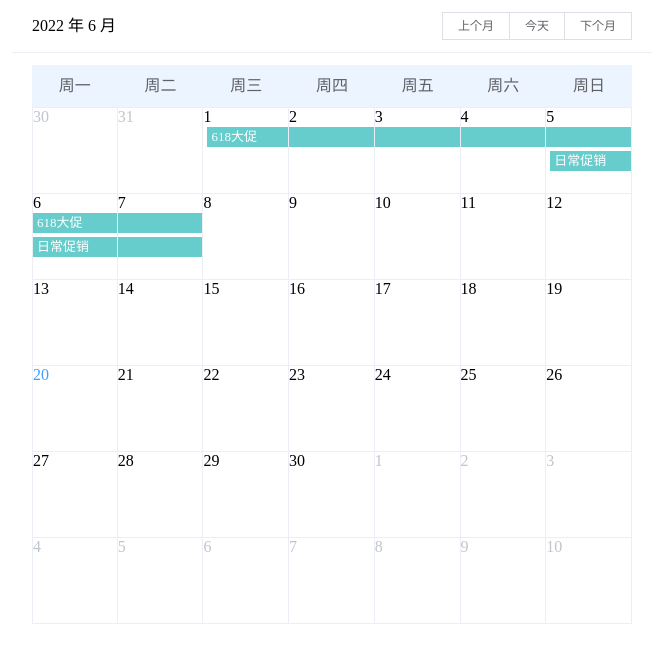
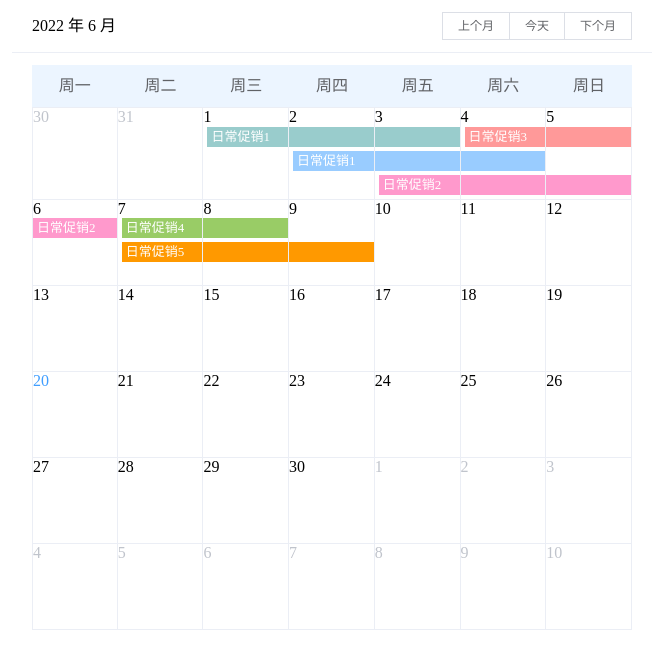
Before and after one commit to snail-lu/portfolio-vue, a Vue app: page /test in a window 1280 px wide. Shown: the top 668 px of the page, without its empty margins (308-971 px from the left). Built offline with nearby package versions, Linux system fonts and the light colour scheme; what v-clipboard, vue-simple-uploader would draw is missing.

Commit message:
促销日历基本完成

```diff
--- a/src/components/Calendar/date-table.vue
+++ b/src/components/Calendar/date-table.vue
@@ -17,7 +17,12 @@
                         <div v-for="(schedule, idx) in scheduleList[index]" :key="idx">
                             <div class="schedule-placeholder" v-if="schedule[key].isPlaceholder"></div>
 
-                            <div class="schedule-item" :class="{ 'is-start': schedule[key].isStart }" v-else>
+                            <div
+                                class="schedule-item"
+                                :class="{ 'is-start': schedule[key].isStart }"
+                                :style="{ 'background-color': schedule[key].bgColor }"
+                                v-else
+                            >
                                 {{ schedule[key].showTitle ? schedule[key].title : '' }}
                             </div>
                         </div>
@@ -94,6 +99,24 @@ export default {
                 const start = index * 7
                 return days.slice(start, start + 7)
             })
+        },
+        /**
+         * 计算可以被插入的行
+         * @param {Array} arr 二维数组 [[{},{},{},{},{},{},{}],[{},{},{},{},{},{},{}],...]
+         * @param {number} startIndex 起始index
+         * @param {number} length 要插入的数据的长度
+         */
+        getInsertRow(arr, startIndex, length) {
+            if (arr.length === 0) return 0
+            const endIndex = startIndex + length > 7 ? 7 : startIndex + length + 1
+            let row = -1
+            for (let i = 0, len = arr.length; i < len; i++) {
+                if (arr[i].slice(startIndex, endIndex).every((item) => item.isPlaceholder)) {
+                    row = i
+                    break
+                }
+            }
+            return row
         }
     },
 
@@ -125,7 +148,6 @@ export default {
         rows() {
             const { date } = this
             let days = []
-            let scheduleList = []
 
             // 计算当前月份第一天是周几
             let firstDay = getFirstDayOfMonth(date)
@@ -144,18 +166,27 @@ export default {
         },
 
         scheduleList() {
+            // 六周日历数据对应六周的日程集合，每周下，可能有多个日程行
             const r = [[], [], [], [], [], []]
             const { rows, schedule } = this
+            const bgColors = ['#99CCCC', '#99CCFF', '#FF99CC', '#FF9999', '#99CC66', '#FF9900', '#666699', '#FF6666']
             // 日程表数据中的起始和结束日期转为时间戳，便于后面进行时间范围判断
-            const transformedSchedule = schedule.map((s) => {
+            const transformedSchedule = schedule.map((s, index) => {
+                const startTimestamp = this.getFormateDateTimestamp(s.start)
+                const endTimestamp = this.getFormateDateTimestamp(s.end)
+                const durationDays = (endTimestamp - startTimestamp) / (24 * 60 * 60 * 1000)
                 return {
                     ...s,
-                    startTimestamp: this.getFormateDateTimestamp(s.start),
-                    endTimestamp: this.getFormateDateTimestamp(s.end)
+                    startTimestamp,
+                    endTimestamp,
+                    bgColor: bgColors[index % 9],
+                    durationDays
                 }
             })
 
+            // 日程活动遍历，将活动数据填进对应的行中
             transformedSchedule.forEach((ts) => {
+                // 对6周日历数据进行遍历
                 rows.forEach((rowItem, rowIndex) => {
                     const schedulePlaceholderRow = [
                         {
@@ -180,21 +211,36 @@ export default {
                             isPlaceholder: true
                         }
                     ]
+                    // 单周数据遍历，根据时间戳来判断遍历到的日期是否在活动时间内，是的话，将活动数据填充到该行该列下
+                    let insertRow = 0
                     rowItem.forEach((column, columnIndex) => {
                         // 当前日期是否在活动日期范围内
                         if (column.timestamp >= ts.startTimestamp && column.timestamp <= ts.endTimestamp) {
+                            // 活动起始日标志
+                            const isStart = column.timestamp === ts.startTimestamp
+                            // 第rowIndex周日程数据集合
                             const scheduleRow = r[rowIndex]
+                            if (isStart) {
+                                // 根据起始日及跨度天数计算数据要插入到第几行日程行
+                                insertRow = this.getInsertRow(scheduleRow, columnIndex, ts.durationDays)
+                            }
+                            // 第rowIndex周未插入过日程行
                             if (scheduleRow.length == 0) {
+                                // 插入一个日程行
                                 scheduleRow.push(schedulePlaceholderRow)
-                            } else if (scheduleRow[scheduleRow.length - 1][columnIndex].id) {
+                            } else if (insertRow === -1) {
+                                // 之前的日程行中没有可以插入的位置，新增一个日程行
                                 scheduleRow.push(schedulePlaceholderRow)
+                                // 插入指针指向最后一行日程行
+                                insertRow = scheduleRow.length - 1
                             }
-                            // debugger
-                            r[rowIndex][scheduleRow.length - 1][columnIndex] = {
-                                isStart: column.timestamp === ts.startTimestamp,
-                                showTitle: column.timestamp === ts.startTimestamp || columnIndex === 0,
+                            // 修改第insertRow行日程行的第columnIndex列数据
+                            scheduleRow[insertRow][columnIndex] = {
+                                isStart,
+                                showTitle: isStart || columnIndex === 0,
                                 title: ts.title || '',
-                                id: ts.id
+                                id: ts.id,
+                                bgColor: ts.bgColor
                             }
                         }
                     })
@@ -257,7 +303,7 @@ export default {
     -webkit-box-sizing: border-box;
     box-sizing: border-box;
     // padding: 8px;
-    height: 85px;
+    min-height: 85px;
 
     .schedule-placeholder {
         width: 100%;
--- a/src/views/demo/promotionCalendar/index.vue
+++ b/src/views/demo/promotionCalendar/index.vue
@@ -1,10 +1,6 @@
 <template>
     <demo :data="demoInfo">
-        <calendar>
-            <template v-slot:dateCell="{ data }">
-                <div :class="data.isSelected ? 'is-selected' : ''">{{ data.day.split('-').slice(2).join('') }} {{ data.isSelected ? '✔️' : '' }}</div>
-            </template>
-        </calendar>
+        <calendar :schedule="schedule" />
     </demo>
 </template>
 
@@ -22,7 +18,63 @@ export default {
             demoInfo: {
                 title: '促销日历',
                 url: ''
-            }
+            },
+            schedule: [
+                {
+                    title: '日常促销1',
+                    start: '2022-06-01',
+                    end: '2022-06-03',
+                    id: 1
+                },
+                {
+                    title: '日常促销2',
+                    start: '2022-06-02',
+                    end: '2022-06-04',
+                    id: 2
+                },
+                {
+                    title: '日常促销3',
+                    start: '2022-06-03',
+                    end: '2022-06-06',
+                    id: 3
+                },
+                {
+                    title: '日常促销4',
+                    start: '2022-06-04',
+                    end: '2022-06-05',
+                    id: 4
+                },
+                {
+                    title: '日常促销5',
+                    start: '2022-06-07',
+                    end: '2022-06-08',
+                    id: 5
+                },
+                {
+                    title: '日常促销6',
+                    start: '2022-06-07',
+                    end: '2022-06-09',
+                    id: 6
+                },
+                {
+                    title: '日常促销7',
+                    start: '2022-06-06',
+                    end: '2022-06-06',
+                    id: 6
+                },
+                {
+                    title: '日常促销8',
+                    start: '2022-06-01',
+                    end: '2022-06-02',
+                    id: 8
+                },
+                {
+                    title: '日常促销9',
+                    start: '2022-06-29',
+                    end: '2022-07-15',
+                    id: 9
+                }
+            ]
         }
     },
     created() {},
--- a/src/views/test/index.vue
+++ b/src/views/test/index.vue
@@ -14,16 +14,40 @@ export default {
         return {
             schedule: [
                 {
-                    title: '618大促',
+                    title: '日常促销1',
                     start: '2022-06-01',
-                    end: '2022-06-07',
+                    end: '2022-06-03',
                     id: 1
                 },
                 {
-                    title: '日常促销',
-                    start: '2022-06-05',
-                    end: '2022-06-07',
+                    title: '日常促销1',
+                    start: '2022-06-02',
+                    end: '2022-06-04',
                     id: 2
+                },
+                {
+                    title: '日常促销2',
+                    start: '2022-06-03',
+                    end: '2022-06-06',
+                    id: 3
+                },
+                {
+                    title: '日常促销3',
+                    start: '2022-06-04',
+                    end: '2022-06-05',
+                    id: 4
+                },
+                {
+                    title: '日常促销4',
+                    start: '2022-06-07',
+                    end: '2022-06-08',
+                    id: 4
+                },
+                {
+                    title: '日常促销5',
+                    start: '2022-06-07',
+                    end: '2022-06-09',
+                    id: 4
                 }
             ]
         }
```
